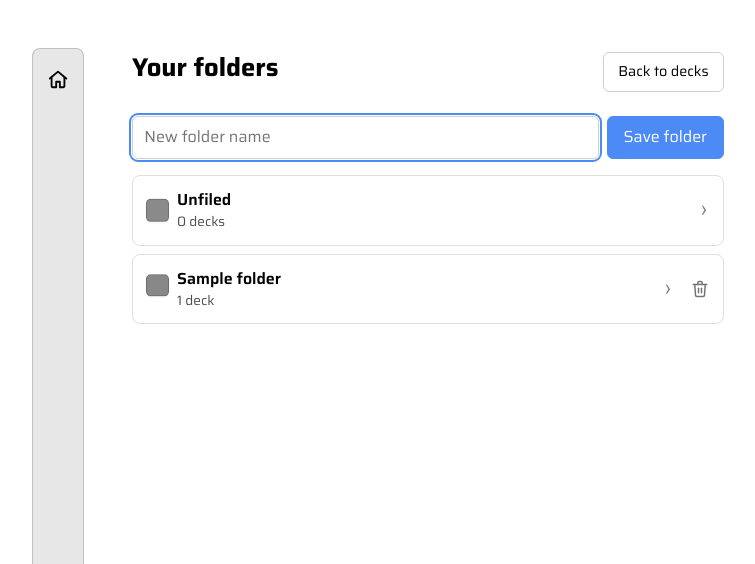
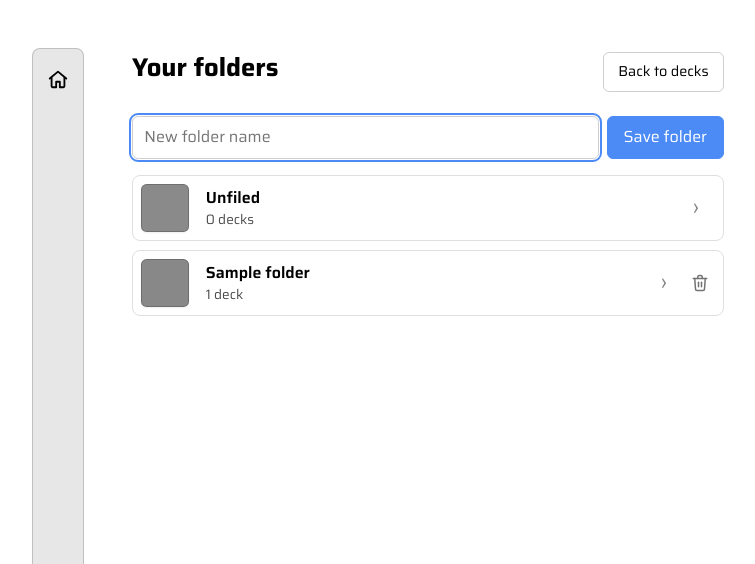
Before and after one commit to mikedewar/crazy-cram, a Flask app: page /folders in a window 1280 px wide. Shown: the top 564 px of the page, without its empty margins (212-967 px from the left). Run offline with Flask 3, Linux system fonts and the light colour scheme; a user stored in the database is signed in; tables that the repository leaves empty hold one stand-in row (values such as "Sample post"); some libraries are stand-ins or nearby versions.

Commit message:
Grow folder rows: larger swatch, centred, more text gap
Swatch 1.4rem → 3rem; row grows to match (padding keyed off CSS custom
properties so the whole folder-row-wrap scales together). Added
--folder-text-gap and extra right padding so the folder name/count no
longer runs tight to the chevron.

```diff
--- a/static/style.css
+++ b/static/style.css
@@ -231,25 +231,37 @@ a.folder-row:focus-visible { outline: 2px solid #4c8bf5; outline-offset: 1px; }
    The row anchor keeps full-row click behaviour; it gets left padding
    to make room for the swatch, which is a positioned sibling. */
 .folder-row-wrap {
-  position: relative; margin-bottom: .5rem;
+  position: relative; margin-bottom: .6rem;
+  --folder-row-pad: .55rem;      /* inner margin around swatch */
+  --folder-swatch-size: 3rem;    /* square side */
+  --folder-text-gap: 1rem;       /* gap between swatch right edge and text */
 }
 .folder-row-wrap > .deck-row, .folder-row-wrap > .folder-row {
-  margin-bottom: 0; padding-left: 2.75rem;
+  margin-bottom: 0;
+  padding-top: var(--folder-row-pad);
+  padding-bottom: var(--folder-row-pad);
+  padding-left: calc(var(--folder-row-pad) + var(--folder-swatch-size) + var(--folder-text-gap));
+  padding-right: 1.5rem;
+  min-height: calc(var(--folder-swatch-size) + 2 * var(--folder-row-pad));
+  box-sizing: border-box;
 }
-.folder-row-wrap.deck-row-wrap > .folder-row { padding-right: 3.25rem; }
+.folder-row-wrap.deck-row-wrap > .folder-row {
+  padding-right: 3.5rem;
+}
 
 .folder-swatch-picker {
-  position: absolute; top: 50%; left: .9rem;
+  position: absolute; top: 50%; left: var(--folder-row-pad);
   transform: translateY(-50%);
   z-index: 2;
+  line-height: 0;
 }
 .folder-swatch-picker > summary { list-style: none; }
 .folder-swatch-picker > summary::-webkit-details-marker { display: none; }
 
 .folder-swatch {
   display: inline-block;
-  width: 1.4rem; height: 1.4rem;
-  border-radius: .3rem;
+  width: var(--folder-swatch-size); height: var(--folder-swatch-size);
+  border-radius: .35rem;
   border: 1px solid #0003;
   box-shadow: 0 1px 2px #0001;
   cursor: pointer;
@@ -257,7 +269,7 @@ a.folder-row:focus-visible { outline: 2px solid #4c8bf5; outline-offset: 1px; }
 /* Static (Unfiled) swatch — same layout as the picker so the row's
    left padding lines up identically. */
 .folder-row-wrap > .folder-swatch-static {
-  position: absolute; top: 50%; left: .9rem;
+  position: absolute; top: 50%; left: var(--folder-row-pad);
   transform: translateY(-50%);
   z-index: 2;
   cursor: default;
```
